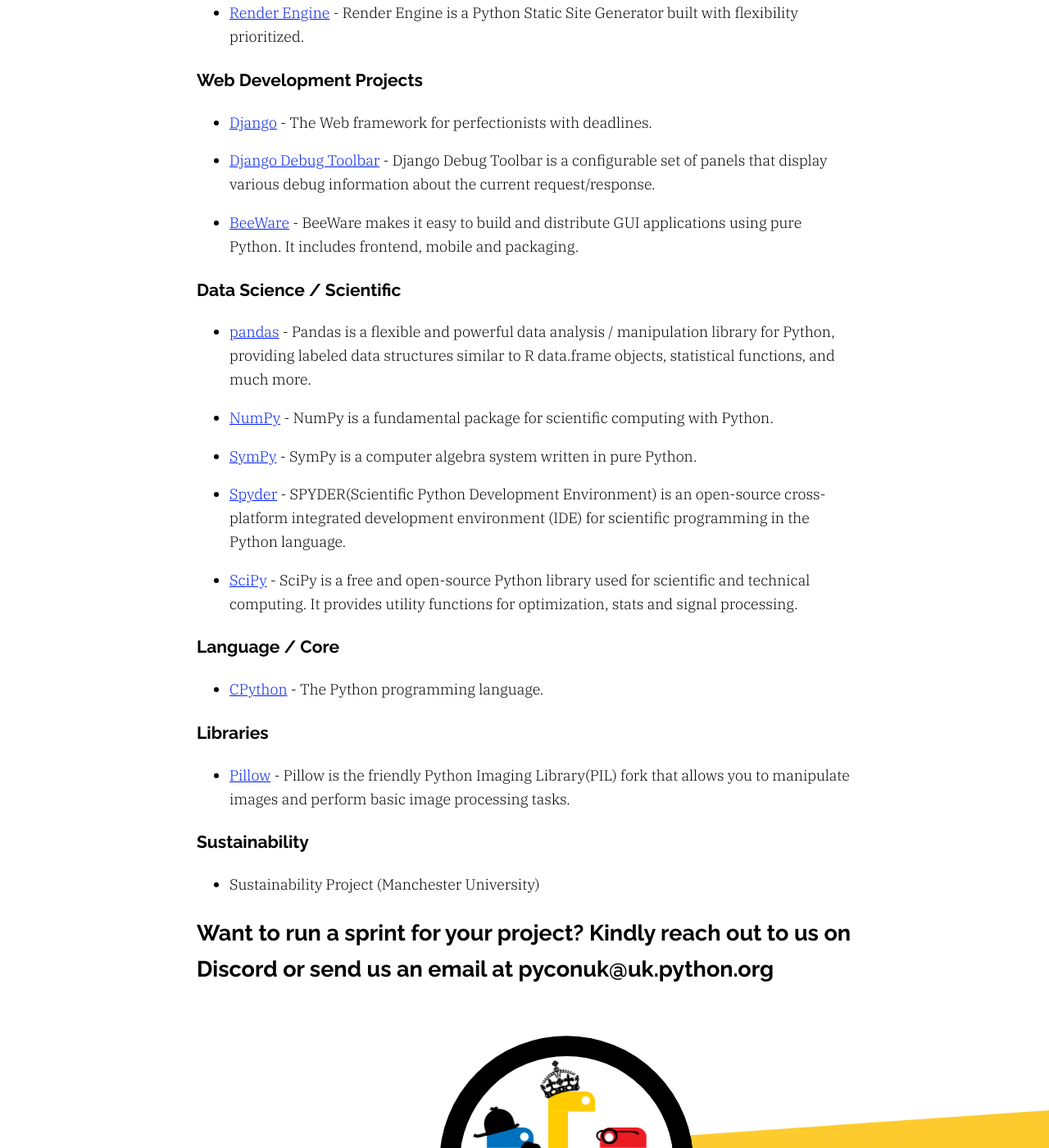
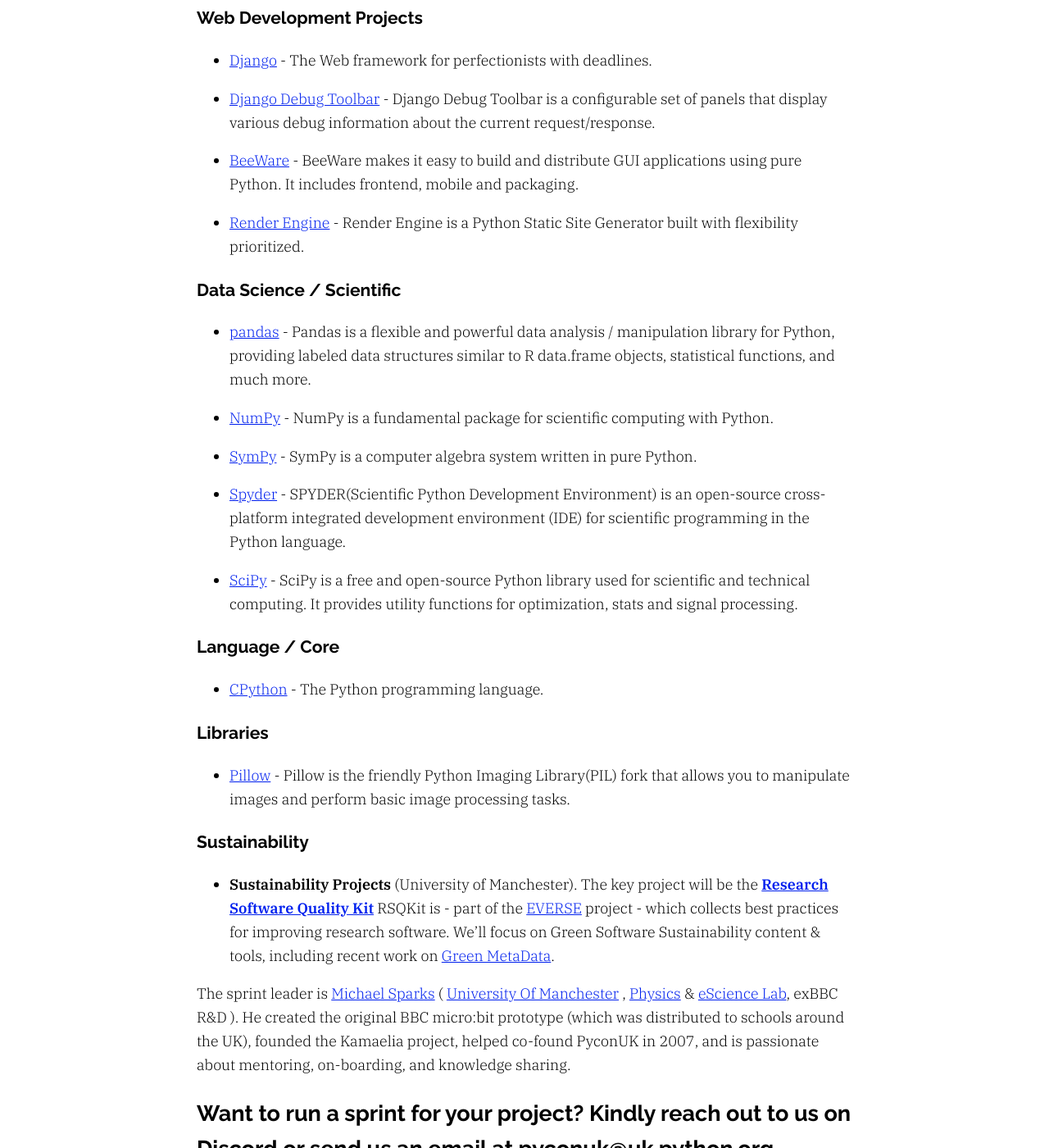
Before and after one commit to gma/2025.pyconuk.org, a Jekyll site: the page built from src/sprints.md, in a window 1280 px wide and 1400 px high, scrolled down 1815 px. Shown: the whole window at 82% size. Built offline with Jekyll 4.4.1, drawn with Linux system fonts in a browser that asks for light colours.

Commit message:
Move Render Engine under Web Dev and add details on UoM project

```diff
--- a/src/sprints.md
+++ b/src/sprints.md
@@ -66,6 +64,8 @@ Yes :)
 - [Django Debug Toolbar](https://github.com/django-commons/django-debug-toolbar/issues) - Django Debug Toolbar is a configurable set of panels that display various debug information about the current request/response.
 
 - [BeeWare](https://github.com/beeware/beeware.github.io/issues) - BeeWare makes it easy to build and distribute GUI applications using pure Python. It includes frontend, mobile and packaging.
+
+- [Render Engine](https://github.com/render-engine/render-engine/issues) - Render Engine is a Python Static Site Generator built with flexibility prioritized.
 
 ### Data Science / Scientific
 
@@ -89,6 +89,16 @@ Yes :)
 
 ### Sustainability
 
-- Sustainability Project (Manchester University)
+- **Sustainability Projects** (University of Manchester). The key project will be the **[Research Software Quality Kit][RSQKIT]** RSQKit is - part of the [EVERSE][EVERSE] project - which collects best practices for improving research software.  We'll focus on Green Software Sustainability content & tools, including recent work on [Green MetaData][SSIBLOG_GREENMD].
+
+The sprint leader is [Michael Sparks][MS_LINK] ( [University Of Manchester][UNIMAN] , [Physics][PHYSICS] & [eScience Lab][ESCIENCE], exBBC R&D ). He created the original BBC micro:bit prototype (which was distributed to schools around the UK), founded the Kamaelia project, helped co-found PyconUK in 2007, and is passionate about mentoring, on-boarding, and knowledge sharing.
+
+[RSQKIT]: https://github.com/EVERSE-ResearchSoftware/RSQKit
+[EVERSE]: https://everse.software/
+[SSIBLOG_GREENMD]: https://www.software.ac.uk/blog/metagreendata-making-code-more-sustainable-one-metadata-file-time
+[MS_LINK]: https://sparkslabs.com/blog/
+[UNIMAN]: https://www.manchester.ac.uk/
+[PHYSICS]: https://www.physics.manchester.ac.uk/
+[ESCIENCE]: https://esciencelab.org.uk/
 
 ## Want to run a sprint for your project? Kindly reach out to us on Discord or send us an email at pyconuk@uk.python.org
```
Also changed, not shown: other parts of src/sprints.md (+0 -2 lines).
